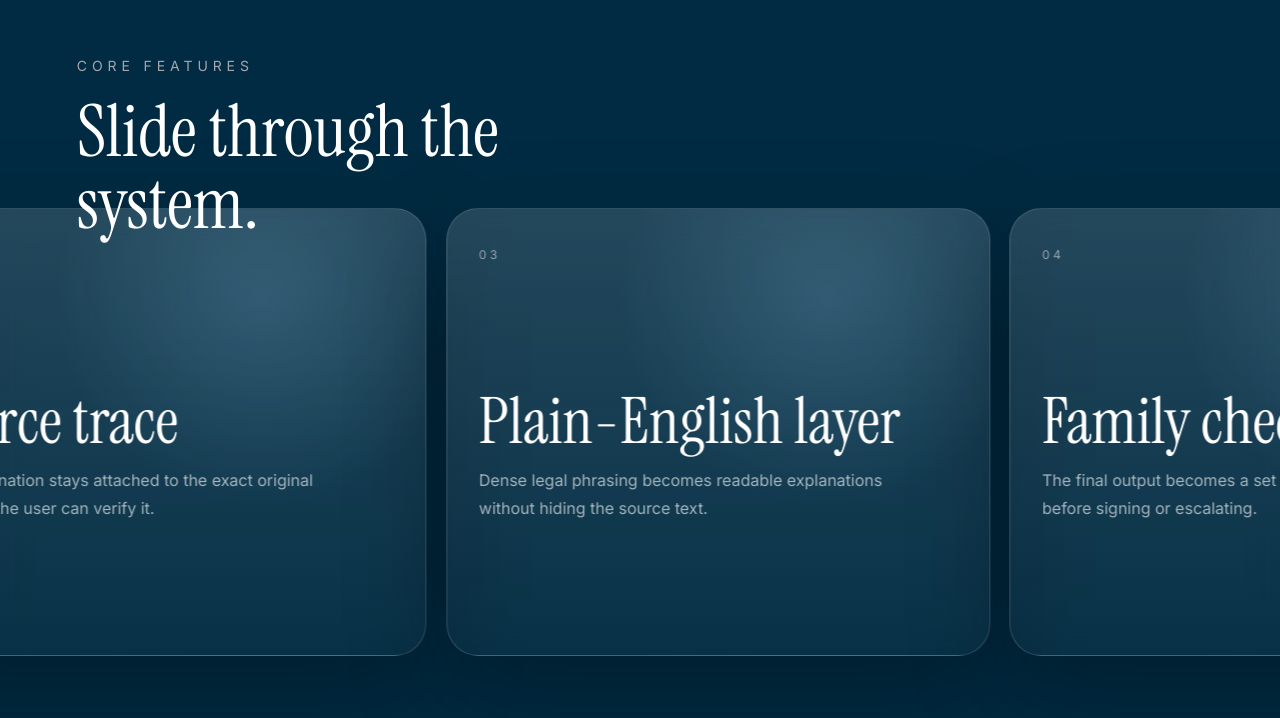
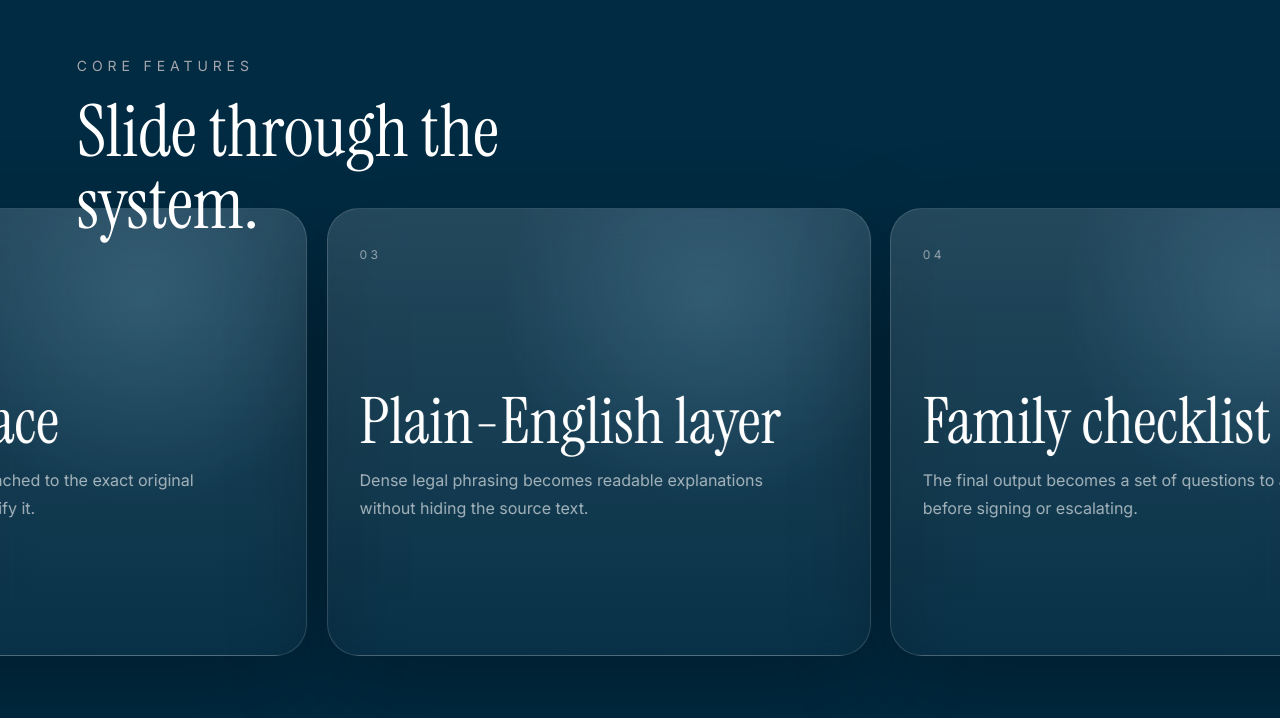
Before and after one commit to jubs-2431/LingHacks-VII, a Next.js app in the folder frontend/: page / in a window 1280 px wide. Shown: the part 4706-5424 px from the top of the page. Built offline with nearby package versions, Linux system fonts and the light colour scheme.

Commit message:
Lock horizontal feature carousel during scroll

```diff
--- a/frontend/app/page.tsx
+++ b/frontend/app/page.tsx
@@ -110,7 +110,7 @@ export default function LandingPage() {
   const { scrollYProgress: scrollyProgress } = useScroll({ target: scrollyRef, offset: ["start start", "end end"] });
   const { scrollYProgress: featureProgress } = useScroll({ target: featuresRef, offset: ["start start", "end end"] });
 
-  const horizontalX = useTransform(featureProgress, [0, 1], ["18%", "-66%"]);
+  const horizontalX = useTransform(featureProgress, [0, 1], ["72vw", "-168vw"]);
   const sequenceScale = useTransform(scrollyProgress, [0, 0.5, 1], [0.92, 1.06, 0.96]);
   const sequenceOpacity = useTransform(scrollyProgress, [0, 0.08, 0.9, 1], [0, 1, 1, 0.2]);
   const titleOpacity = useTransform(scrollyProgress, [0, 0.08, 0.86, 1], [0, 1, 1, 0]);
```
